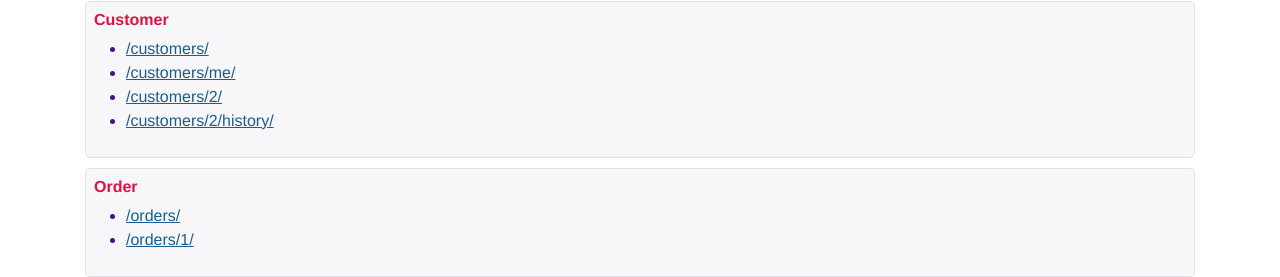
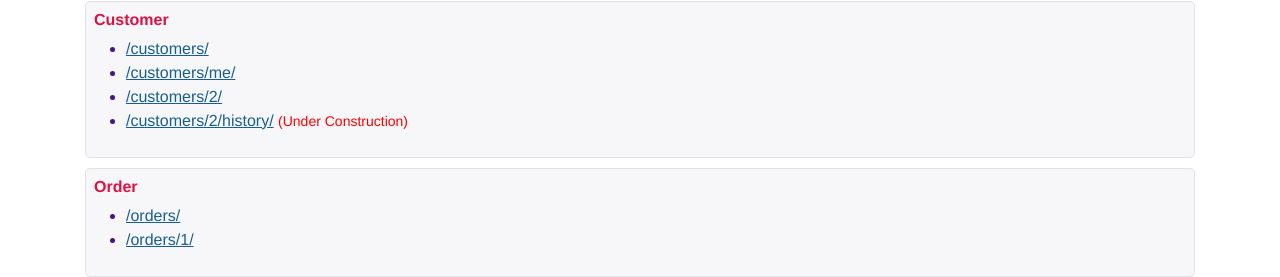
Before and after one commit to Neerazan/E-commerce_API_3.0, a Django app: page / in a window 1280 px wide. Shown: the part 854-1131 px from the top of the page. Run offline with Django 3.2, Linux system fonts and the light colour scheme; parts of the project's set-up code (start-up, migrations or seed data) failed here and were passed over.

Commit message:
under construction tag

```diff
--- a/core/static/core/styles.css
+++ b/core/static/core/styles.css
@@ -61,3 +61,8 @@ a {
   color: #195f91;
   /* text-decoration: none; */
 }
+
+.under_construction {
+  color: red;
+  font-size: 14px;
+}
--- a/core/templates/core/index.html
+++ b/core/templates/core/index.html
@@ -146,7 +146,7 @@
             </li>
 
             <li>
-              <a href="{% url 'customer-history' '2' %}">/customers/2/history/</a>
+              <a href="{% url 'customer-history' '2' %}">/customers/2/history/</a> <span class="under_construction">(Under Construction)</span>
             </li>
           </ul>
         </div>
```
